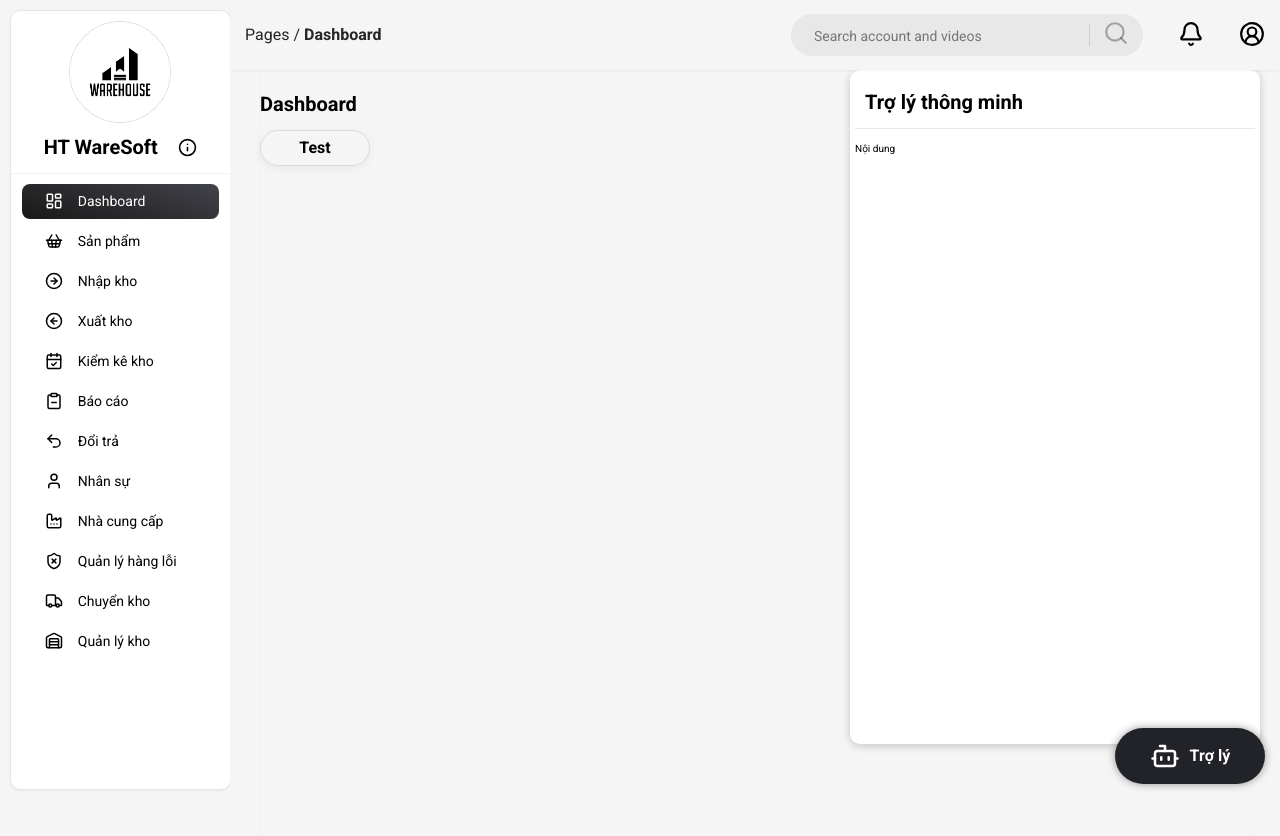
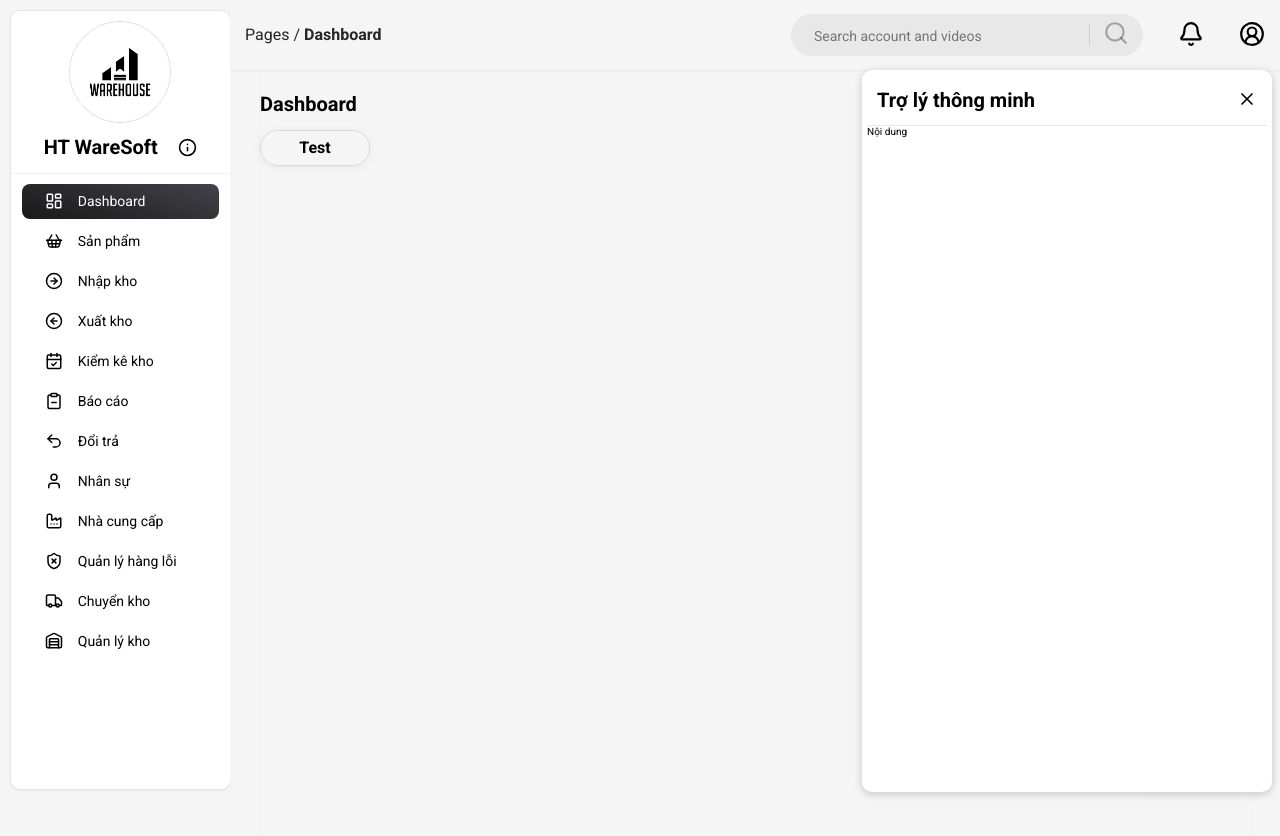
Before and after one commit to 0377bao/WareManager, a React (Vite) app in the folder frontend/: page / in a window 1280 px wide. Both pictures are taken after a click on the button "Trợ lý". Shown: the top 836 px of the page. Built offline with nearby package versions, Linux system fonts and the light colour scheme.

Commit message:
Modify: edit animation chatbox

```diff
--- a/frontend/src/components/ChatBox/ChatBox.module.scss
+++ b/frontend/src/components/ChatBox/ChatBox.module.scss
@@ -5,24 +5,39 @@
     position: fixed;
     top: var(--max-height-header);
     right: 20px;
-    bottom: 7vh;
+    bottom: 5vh;
     border-radius: 10px;
     padding: 5px;
     box-shadow: 0 2px 8px rgba(0,0,0,.2);
-    transform: translateY(100%);
-    transition: 0.3s;
-    transition-timing-function: linear;
+    transform:  scale(0.4) translate(80%, 85%) ;
+    z-index: 10;
 
     &.show {
         visibility: visible;
-        transform: translateY(0%);
+        transform: translate(0, 0) scale(1) ;
+        bottom: 1vh;
+        right: 8px;
     }
 
     &.show > .header-chat-box {
         height: 40px;
-        line-height: 28px;
+        padding: 5px 0;
         border-bottom: 1px solid #e7e7e7;
+        display: flex;
+        align-items: center;
+        justify-content: space-between;
+    }
+
+    &.show > .header-chat-box > .header-title {
         padding-left: 10px;
+    }
+
+    &.show > .header-chat-box > .btn-close-chat {
+        padding: 10px;
+        cursor: pointer;
+        background: none;
+        border: none;
+        outline: none;
     }
 
     &.show > .content-chat-box {
--- a/frontend/src/components/ChatBox/index.jsx
+++ b/frontend/src/components/ChatBox/index.jsx
@@ -1,17 +1,24 @@
 import React from 'react';
 import classNames from 'classnames/bind';
 import styles from './ChatBox.module.scss';
+import { X as XClosed } from 'lucide-react';
+
 
 const cx = classNames.bind(styles);
 
-const ChatBox = ({ classnames, isOpen }) => {
+const ChatBox = ({ classnames, isOpen, closed }) => {
     return (
         <div
             className={cx('chat-box', {
                 [classnames]: isOpen,
             })}
         >
-            <h1 className={cx('header-chat-box')}>Trợ lý thông minh</h1>
+            <div className={cx('header-chat-box')}>
+                <h1 className={cx('header-title')}>Trợ lý thông minh</h1>
+                <button className={cx('btn-close-chat')} onClick={closed}>
+                    <XClosed size={20}/>
+                </button>
+            </div>
             <div className={cx('content-chat-box')}>Nội dung</div>
             {/*input search chat box*/}
         </div>
--- a/frontend/src/layouts/DefaultLayout/index.jsx
+++ b/frontend/src/layouts/DefaultLayout/index.jsx
@@ -19,7 +19,7 @@ const DefaultLayout = ({ children }) => {
                 <PageLayout>{children}</PageLayout>
             </div>
 
-            <ChatBox classnames={'show'} isOpen={showChatBox} />
+            <ChatBox classnames={'show'} isOpen={showChatBox} closed={() => setShowChatBox((prev) => !prev)}/>
 
             <button className={cx('btn-show-chat-box')} onClick={() => setShowChatBox((prev) => !prev)}>
                 <Bot size={30} color={'white'}/>
```
